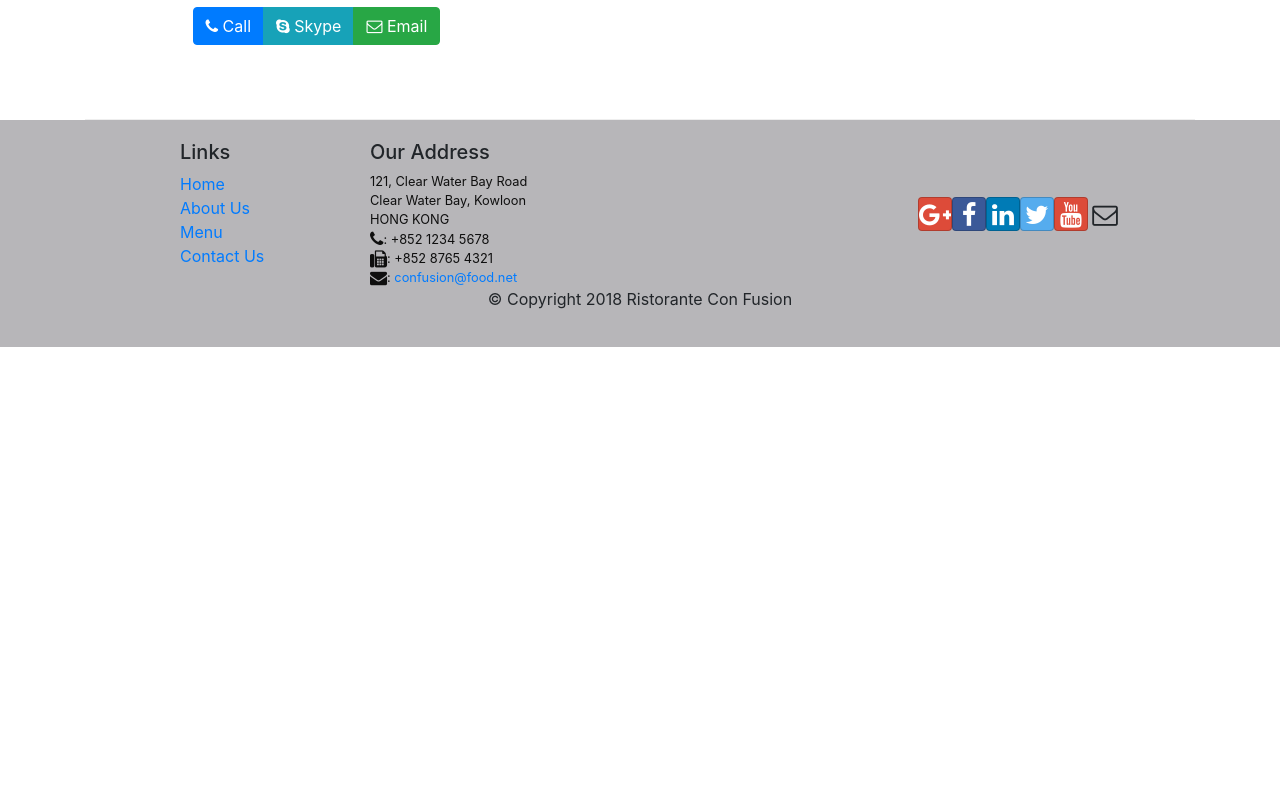
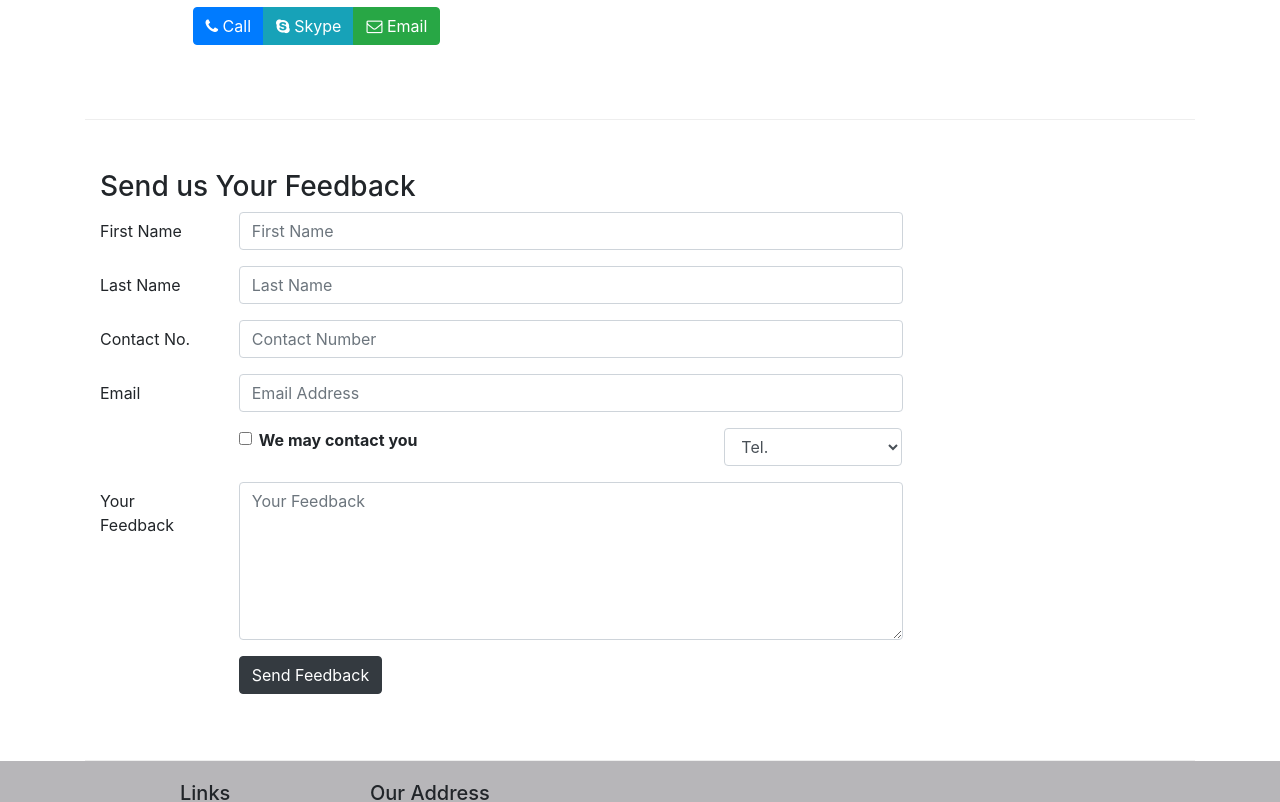
Before and after one commit to hkmr/restaurantApp, a React (Create React App) app: page /contact in a window 1280 px wide. Shown: the part 620-1422 px from the top of the page. Before the commit the page ends 967 px from the top, so only its background shows below. Built offline with nearby package versions, Linux system fonts and the light colour scheme.

Commit message:
Exercise: Controlled Forms

```diff
--- a/src/components/Contact.js
+++ b/src/components/Contact.js
@@ -1,7 +1,36 @@
-import React from "react";
+import React, { Component } from "react";
+import { Form, FormGroup, Label, Col, Input, Button } from "reactstrap";
 
-function Contact(props) {
-  console.log("Contact");
+class Contact extends Component {
+  constructor(props) {
+    super(props);
+    this.state = {
+      firstname: "",
+      lastname: "",
+      telnum: "",
+      email: "",
+      agree: false,
+      contactType: "Tel.",
+      message: ""
+    };
+  }
+
+  handleInputChange = event => {
+    const target = event.target;
+    const name = target.name;
+    const value = target.type === "checkbox" ? target.checked : target.value;
+
+    this.setState({
+      [name]: value
+    });
+  };
+
+  handleSubmit = event => {
+    console.log(JSON.stringify(this.state));
+    event.preventDefault();
+  };
+
+  render() {
     return (
       <div className="container">
         <div className="row row-content">
@@ -50,8 +79,128 @@
             </div>
           </div>
         </div>
+
+        <div className="row row-content">
+          <div className="col-12">
+            <h3>Send us Your Feedback</h3>
+          </div>
+          <div className="col-12 col-md-9">
+            <Form onSubmit={this.handleSubmit}>
+              <FormGroup row>
+                <Label htmlFor="firstname" md={2}>
+                  First Name
+                </Label>
+                <Col md={10}>
+                  <Input
+                    type="text"
+                    id="firstname"
+                    name="firstname"
+                    placeholder="First Name"
+                    onChange={this.handleInputChange}
+                    value={this.state.firstname}
+                  />
+                </Col>
+              </FormGroup>
+              <FormGroup row>
+                <Label htmlFor="lastname" md={2}>
+                  Last Name
+                </Label>
+                <Col md={10}>
+                  <Input
+                    type="text"
+                    id="lastname"
+                    name="lastname"
+                    placeholder="Last Name"
+                    onChange={this.handleInputChange}
+                    value={this.state.lastname}
+                  />
+                </Col>
+              </FormGroup>
+              <FormGroup row>
+                <Label htmlFor="telnum" md={2}>
+                  Contact No.
+                </Label>
+                <Col md={10}>
+                  <Input
+                    type="tel"
+                    id="telnum"
+                    name="telnum"
+                    placeholder="Contact Number"
+                    onChange={this.handleInputChange}
+                    value={this.state.telnum}
+                  />
+                </Col>
+              </FormGroup>
+              <FormGroup row>
+                <Label htmlFor="email" md={2}>
+                  Email
+                </Label>
+                <Col md={10}>
+                  <Input
+                    type="email"
+                    id="email"
+                    name="email"
+                    placeholder="Email Address"
+                    onChange={this.handleInputChange}
+                    value={this.state.email}
+                  />
+                </Col>
+              </FormGroup>
+              <FormGroup row>
+                <Col md={{ size: 6, offset: 2 }}>
+                  <FormGroup check>
+                    <Label check>
+                      <Input
+                        type="checkbox"
+                        name="agree"
+                        onChange={this.handleInputChange}
+                        checked={this.state.agree}
+                      />
+                      <strong>We may contact you</strong>
+                    </Label>
+                  </FormGroup>
+                </Col>
+                <Col md={{ size: 3, offset: 1 }}>
+                  <Input
+                    type="select"
+                    name="contactType"
+                    onChange={this.handleInputChange}
+                    value={this.state.contactType}
+                  >
+                    <option>Tel.</option>
+                    <option>Email</option>
+                  </Input>
+                </Col>
+              </FormGroup>
+              <FormGroup row>
+                <Label htmlFor="message" md={2}>
+                  Your Feedback
+                </Label>
+                <Col md={10}>
+                  <Input
+                    type="textarea"
+                    id="message"
+                    name="message"
+                    rows="6"
+                    placeholder="Your Feedback"
+                    onChange={this.handleInputChange}
+                    value={this.state.message}
+                  />
+                </Col>
+              </FormGroup>
+              <FormGroup row>
+                <Col md={{ size: 10, offset: 2 }}>
+                  <Button type="submit" color="dark">
+                    Send Feedback
+                  </Button>
+                </Col>
+              </FormGroup>
+            </Form>
+          </div>
+        </div>
       </div>
     );
   }
+}
 
 export default Contact;
```
Lines whose indentation alone changed are shown as unchanged.
